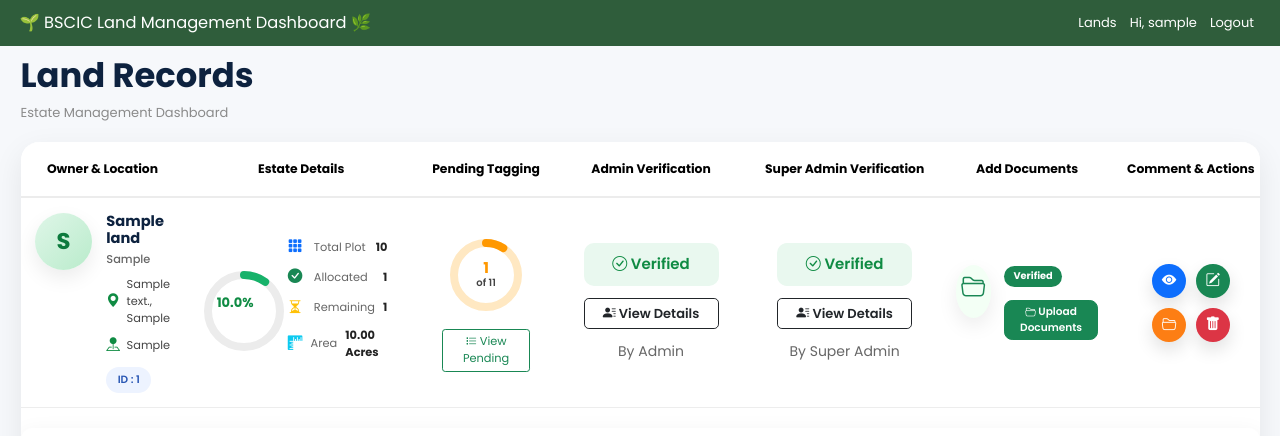
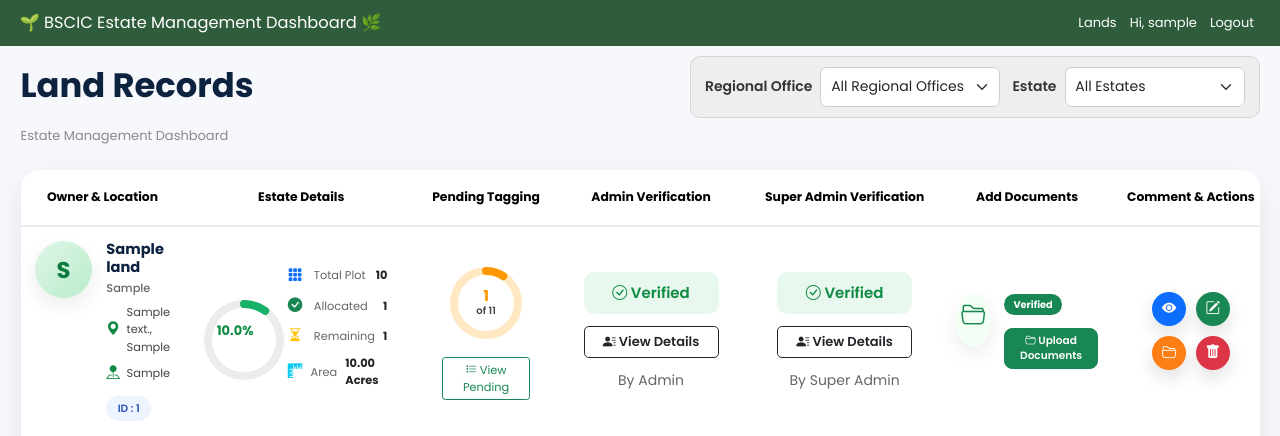
Before and after one commit to faysal077/estatecell, a Django app: page /lands/ in a window 1280 px wide. Shown: the top 436 px of the page. Run offline with Django 5.2, Linux system fonts and the light colour scheme; a user stored in the database is signed in; tables that the repository leaves empty hold one stand-in row (values such as "Sample post").

Commit message:
Filter Added

```diff
--- a/lands/templates/lands/land_list.html
+++ b/lands/templates/lands/land_list.html
@@ -1137,38 +1137,249 @@ ADMIN VERIFICATION
         color:#666;
 
     }
+/* =========================================
+   LAND RECORD HEADER
+   ========================================= */
+
+.land-record-header {
+    display: flex;
+    align-items: center;
+    justify-content: space-between;
+    gap: 25px;
+    width: 100%;
+    margin-bottom: 8px;
+}
+
+
+/* =========================================
+   TITLE
+   ========================================= */
+
+.land-record-title {
+    flex: 1;
+}
+
+.land-record-title .dashboard-title {
+    margin: 0;
+}
+
+
+/* =========================================
+   FILTER BOX
+   ========================================= */
+
+.land-filter-box {
+    background: #eeeeee;
+    border: 1px solid #d5d5d5;
+    border-radius: 10px;
+    padding: 10px 14px;
+}
+
+
+/* =========================================
+   FILTER FORM
+   ========================================= */
+
+.land-filter-form {
+    display: flex;
+    align-items: center;
+    gap: 12px;
+    margin: 0;
+}
+
+
+/* =========================================
+   INDIVIDUAL FILTER
+   ========================================= */
+
+.filter-group {
+    display: flex;
+    align-items: center;
+    gap: 8px;
+}
+
+
+/* FILTER LABEL */
+
+.filter-group label {
+    font-size: 14px;
+    font-weight: 600;
+    color: #333;
+    white-space: nowrap;
+    margin: 0;
+}
+
+
+/* SELECT */
+
+.filter-group .form-select {
+    min-width: 180px;
+    height: 40px;
+    font-size: 14px;
+    border: 1px solid #cfcfcf;
+    border-radius: 7px;
+    background-color: #fff;
+}
+
+
+/* =========================================
+   SUBTITLE
+   ========================================= */
+
+.dashboard-subtitle {
+    margin-top: 2px;
+    margin-bottom: 25px;
+}
+
+
+/* =========================================
+   RESPONSIVE
+   ========================================= */
+
+@media (max-width: 992px) {
+
+    .land-record-header {
+        align-items: flex-start;
+        flex-direction: column;
+        gap: 15px;
+    }
+
+    .land-filter-box {
+        width: 100%;
+    }
+
+    .land-filter-form {
+        width: 100%;
+    }
+
+}
+
+
+@media (max-width: 576px) {
+
+    .land-filter-form {
+        flex-direction: column;
+        align-items: stretch;
+    }
+
+    .filter-group {
+        width: 100%;
+        flex-direction: column;
+        align-items: stretch;
+    }
+
+    .filter-group .form-select {
+        width: 100%;
+    }
+
+}
 </style>
 
 <div class="land-dashboard">
 
     <!-- ================= HEADER ================= -->
 
-    <div class="dashboard-header">
-
-        <div>
-
-            <h2 class="dashboard-title">
-                Land Records
-            </h2>
-
-            <div class="dashboard-subtitle">
-
-                Estate Management Dashboard
-
-            </div>
+    <div class="land-record-header">
+
+    <!-- LEFT: TITLE -->
+    <div class="land-record-title">
+        <h2 class="dashboard-title mb-0">
+            Land Records
+        </h2>
+    </div>
+
+
+    <!-- RIGHT: FILTER BOX -->
+    {% if is_superadmin %}
+
+        <div class="land-filter-box">
+
+            <form method="GET" class="land-filter-form">
+
+                <!-- REGIONAL OFFICE -->
+                <div class="filter-group">
+
+                    <label for="rd_admin">
+                        Regional Office
+                    </label>
+
+                    <select
+                        id="rd_admin"
+                        name="rd_admin"
+                        class="form-select"
+                        onchange="this.form.submit()"
+                    >
+
+                        <option value="">
+                            All Regional Offices
+                        </option>
+
+                        {% for rd in rd_admins %}
+
+                            <option
+                                value="{{ rd.id }}"
+                                {% if selected_rd|stringformat:"s" == rd.id|stringformat:"s" %}
+                                    selected
+                                {% endif %}
+                            >
+                                {{ rd.user.username }}
+                            </option>
+
+                        {% endfor %}
+
+                    </select>
+
+                </div>
+
+
+                <!-- ESTATE -->
+                <div class="filter-group">
+
+                    <label for="estate">
+                        Estate
+                    </label>
+
+                    <select
+                        id="estate"
+                        name="estate"
+                        class="form-select"
+                        onchange="this.form.submit()"
+                    >
+
+                        <option value="">
+                            All Estates
+                        </option>
+
+                        {% for user in estate_users %}
+
+                            <option
+                                value="{{ user.id }}"
+                                {% if selected_estate|stringformat:"s" == user.id|stringformat:"s" %}
+                                    selected
+                                {% endif %}
+                            >
+                                {{ user.username }}
+                            </option>
+
+                        {% endfor %}
+
+                    </select>
+
+                </div>
+
+            </form>
 
         </div>
 
-        <!-- <a href="{% url 'lands:land_create' %}"
-           class="btn add-land-btn">
-
-            <i class="bi bi-plus-lg"></i>
-
-            Add Land
-
-        </a> -->
-
-    </div>
+    {% endif %}
+
+</div>
+
+
+<!-- SUBTITLE -->
+<div class="dashboard-subtitle">
+    Estate Management Dashboard
+</div>
 
     <!-- ================= MAIN CARD ================= -->
 
--- a/lands/views.py
+++ b/lands/views.py
@@ -24,15 +24,32 @@ from django.contrib.auth.models import User
 from .models import LandVerification
 from .models import Land
 
+# lands/views.py
+
+from django.contrib.auth.decorators import login_required
+from django.contrib.auth.models import User
+from django.contrib import messages
+from django.shortcuts import render, redirect, get_object_or_404
+from django.utils import timezone
+
+from accounts.models import UserProfile, UserRole
+from documents.models import DocumentTagEntry
+from .models import Land, LandVerification
+from .forms import LandForm
+from esate_db.districts import DISTRICTS, DIVISION_NAMES
+
 
 @login_required
 def land_list(request):
 
+    # -------------------------------------------------
+    # Required Document Tags
+    # -------------------------------------------------
     REQUIRED_TAGS = [
         "Gazette",
         "Deed (Sale Deed / Registry Deed)",
         "Khatiyan",
-        "Mutation (Namjari)",
+        "Mutation (Namamari)",
         "Lease Deed",
         "Land Tax (Khajna / DCR)",
         "Porcha",
@@ -42,45 +59,273 @@ def land_list(request):
         "Building Plan Approval",
     ]
 
+    # -------------------------------------------------
+    # Get logged-in user's profile
+    # -------------------------------------------------
     profile, _ = UserProfile.objects.get_or_create(
         user=request.user
     )
 
+    # =================================================
+    # SUPER ADMIN
+    # =================================================
     if profile.role == UserRole.SUPER_ADMIN:
 
-        lands = Land.objects.all()
+        # -------------------------------------------------
+        # Get selected filters from URL
+        # Example:
+        # ?rd_admin=5&estate=17
+        # -------------------------------------------------
+        selected_rd = request.GET.get("rd_admin", "")
+        selected_estate = request.GET.get("estate", "")
 
+        # -------------------------------------------------
+        # Base queryset
+        # Super Admin can see all lands
+        # -------------------------------------------------
+        lands = (
+            Land.objects
+            .all()
+            .select_related("created_by")
+            .order_by("-created_at")
+        )
+
+        # -------------------------------------------------
+        # FIRST DROPDOWN
+        # Regional Offices / RD Admins
+        # -------------------------------------------------
+        rd_admins = (
+            UserProfile.objects
+            .filter(role=UserRole.RD_ADMIN)
+            .select_related("user")
+            .order_by("user__username")
+        )
+
+        # -------------------------------------------------
+        # SECOND DROPDOWN
+        # Default:
+        # Show ALL Data Entry users
+        # -------------------------------------------------
+        estate_users = (
+            User.objects
+            .filter(
+                userprofile__role=UserRole.DATA_ENTRY
+            )
+            .select_related("userprofile")
+            .order_by("username")
+        )
+
+        # -------------------------------------------------
+        # If a particular RD Admin is selected
+        # -------------------------------------------------
+        selected_rd_profile = None
+
+        if selected_rd:
+
+            selected_rd_profile = (
+                UserProfile.objects
+                .filter(
+                    id=selected_rd,
+                    role=UserRole.RD_ADMIN
+                )
+                .select_related("user")
+                .first()
+            )
+
+            if selected_rd_profile:
+
+                # -----------------------------------------
+                # SECOND DROPDOWN:
+                # Only Data Entry users under selected RD
+                # -----------------------------------------
+                estate_users = (
+                    User.objects
+                    .filter(
+                        userprofile__role=UserRole.DATA_ENTRY,
+                        userprofile__rd_admin=selected_rd_profile
+                    )
+                    .select_related("userprofile")
+                    .order_by("username")
+                )
+
+                # -----------------------------------------
+                # LAND RECORDS:
+                # Only lands created by those users
+                # -----------------------------------------
+                lands = lands.filter(
+                    created_by__in=estate_users
+                )
+
+        # -------------------------------------------------
+        # If a particular Estate/Data Entry user is selected
+        # -------------------------------------------------
+        if selected_estate:
+
+            # Make sure selected estate is actually
+            # a Data Entry user
+            estate_user = (
+                User.objects
+                .filter(
+                    id=selected_estate,
+                    userprofile__role=UserRole.DATA_ENTRY
+                )
+                .first()
+            )
+
+            if estate_user:
+
+                # -----------------------------------------
+                # If RD is also selected, make sure the
+                # estate belongs to that RD
+                # -----------------------------------------
+                if selected_rd_profile:
+
+                    if estate_user.userprofile.rd_admin_id != selected_rd_profile.id:
+                        # Invalid combination:
+                        # selected estate does not belong
+                        # to selected RD
+                        lands = Land.objects.none()
+
+                    else:
+                        lands = lands.filter(
+                            created_by=estate_user
+                        )
+
+                else:
+
+                    # No RD selected
+                    # Filter only by selected estate
+                    lands = lands.filter(
+                        created_by=estate_user
+                    )
+
+        # -------------------------------------------------
+        # Context for Super Admin
+        # -------------------------------------------------
+        context = {
+            "lands": lands,
+
+            "rd_admins": rd_admins,
+            "estate_users": estate_users,
+
+            "selected_rd": selected_rd,
+            "selected_estate": selected_estate,
+
+            "selected_rd_profile": selected_rd_profile,
+
+            "is_superadmin": True,
+        }
+
+    # =================================================
+    # RD ADMIN
+    # =================================================
     elif profile.role == UserRole.RD_ADMIN:
 
-        data_entry_users = User.objects.filter(
-            userprofile__rd_admin=profile
+        # -------------------------------------------------
+        # Get all Data Entry users under this RD Admin
+        # -------------------------------------------------
+        data_entry_users = (
+            User.objects
+            .filter(
+                userprofile__role=UserRole.DATA_ENTRY,
+                userprofile__rd_admin=profile
+            )
         )
 
-        lands = Land.objects.filter(
-            created_by__in=data_entry_users
+        # -------------------------------------------------
+        # Get lands created by those Data Entry users
+        # -------------------------------------------------
+        lands = (
+            Land.objects
+            .filter(
+                created_by__in=data_entry_users
+            )
+            .select_related("created_by")
+            .order_by("-created_at")
         )
 
+        context = {
+            "lands": lands,
+
+            "rd_admins": [],
+            "estate_users": [],
+
+            "selected_rd": "",
+            "selected_estate": "",
+
+            "selected_rd_profile": profile,
+
+            "is_superadmin": False,
+        }
+
+    # =================================================
+    # DATA ENTRY
+    # =================================================
     elif profile.role == UserRole.DATA_ENTRY:
 
-        lands = Land.objects.filter(
-            created_by=request.user
+        # -------------------------------------------------
+        # Data Entry can only see their own lands
+        # -------------------------------------------------
+        lands = (
+            Land.objects
+            .filter(
+                created_by=request.user
+            )
+            .select_related("created_by")
+            .order_by("-created_at")
         )
 
+        context = {
+            "lands": lands,
+
+            "rd_admins": [],
+            "estate_users": [],
+
+            "selected_rd": "",
+            "selected_estate": "",
+
+            "selected_rd_profile": profile,
+
+            "is_superadmin": False,
+        }
+
+    # =================================================
+    # OTHER ROLES
+    # =================================================
     else:
 
         lands = Land.objects.none()
 
+        context = {
+            "lands": lands,
+
+            "rd_admins": [],
+            "estate_users": [],
+
+            "selected_rd": "",
+            "selected_estate": "",
+
+            "selected_rd_profile": None,
+
+            "is_superadmin": False,
+        }
+
+    # =================================================
+    # Calculate document/tag progress
+    # =================================================
+
     for land in lands:
 
         uploaded_types = set(
-
-            DocumentTagEntry.objects.filter(
+            DocumentTagEntry.objects
+            .filter(
                 document__land=land
-            ).values_list(
+            )
+            .values_list(
                 "document_type",
                 flat=True
-            ).distinct()
-
+            )
+            .distinct()
         )
 
         land.tag_status = []
@@ -95,28 +340,29 @@ def land_list(request):
                 completed_count += 1
 
             land.tag_status.append({
-
                 "name": tag,
-
                 "completed": is_completed,
-
             })
 
         land.completed_count = completed_count
 
-        land.pending_count = len(REQUIRED_TAGS) - completed_count
+        land.pending_count = (
+            len(REQUIRED_TAGS) - completed_count
+        )
 
         land.progress = round(
             completed_count * 100 / len(REQUIRED_TAGS),
             1
         )
 
+    # =================================================
+    # Render
+    # =================================================
+
     return render(
         request,
         "lands/land_list.html",
-        {
-            "lands": lands,
-        },
+        context
     )
 
 @login_required
--- a/templates/base.html
+++ b/templates/base.html
@@ -34,7 +34,7 @@ href="https://cdn.jsdelivr.net/npm/bootstrap-icons@1.11.3/font/bootstrap-icons.m
 <body>
 
 <nav class="navbar navbar-expand-lg navbar-dark px-4">
-    <a class="navbar-brand" href="/">🌱 BSCIC Land Management Dashboard 🌿</a>
+    <a class="navbar-brand" href="/">🌱 BSCIC Estate Management Dashboard 🌿</a>
 
     <button class="navbar-toggler" type="button" data-bs-toggle="collapse"
             data-bs-target="#navbarNav">
```
